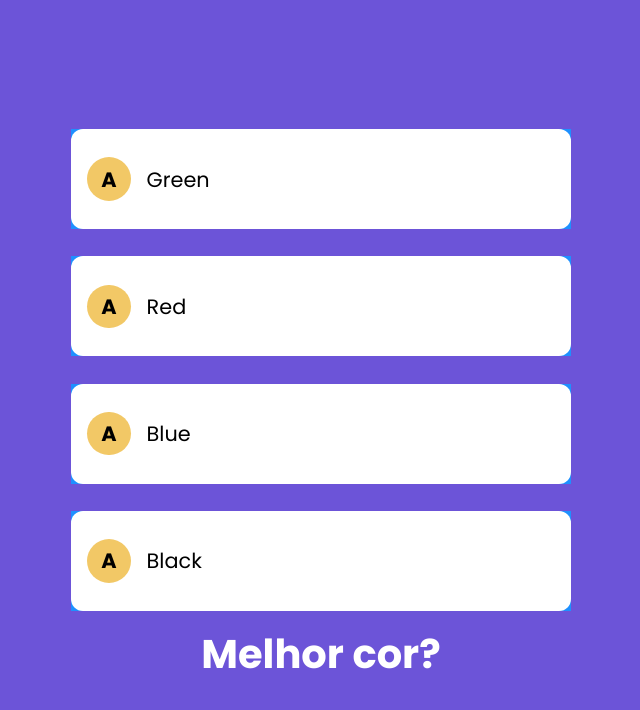
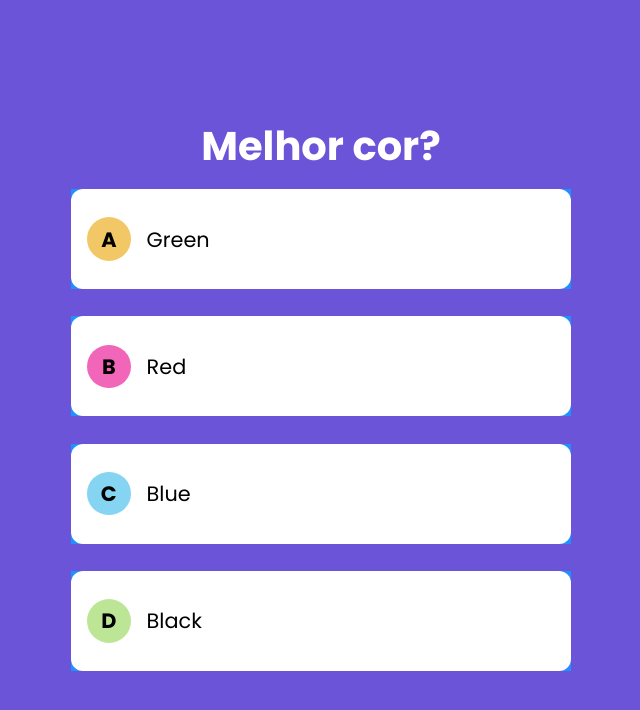
Before and after one commit to wagnnermorais/Next-React-Full-Course, a Next.js app in the folder projects/02 - NEXT Quiz/: page / in a window 1280 px wide. Shown: the top 710 px of the page, without its empty margins (319-959 px from the left). Built offline with nearby package versions, Linux system fonts and the light colour scheme.

Commit message:
feat: adding background db and rearranging orders

```diff
--- a/projects/02 - NEXT Quiz/src/components/Question.tsx
+++ b/projects/02 - NEXT Quiz/src/components/Question.tsx
@@ -1,22 +1,23 @@
 import { QuestionProps } from "../types/QuestionProps";
+import Answer from "./Answer";
+import Statement from "./Statement";
+import letters from "../pages/api/db/colors";
 import styles from "../styles/Question.module.css";
-import Statement from "./Statement";
-import Answer from "./Answer";
 
 export default function Question(props: QuestionProps) {
   const question = props.value;
   return (
     <div className={styles.questionContainer}>
+      <Statement text={question.statement} />
       {question.answer.map((answer, index) => (
         <Answer
           key={index}
           value={answer}
           index={index}
-          letter="A"
-          letterBackground="#F2C866"
+          letter={letters[index].value}
+          letterBackground={letters[index].background}
         />
       ))}
-      <Statement text={question.statement} />
     </div>
   );
 }
```
